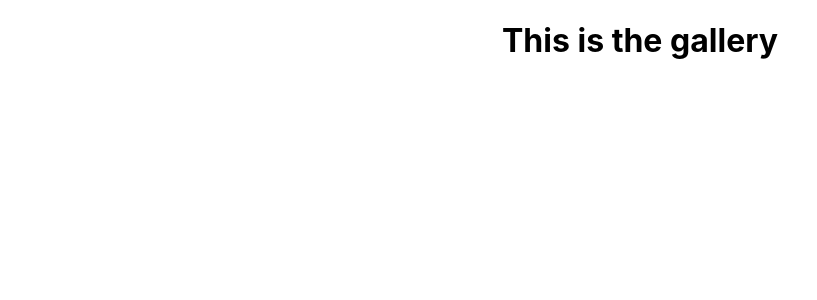
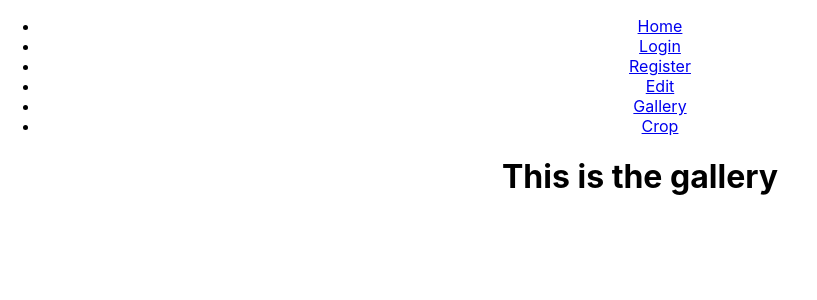
Before and after one commit to mkdir-helen/edit-image, a React (Create React App) app in the folder client/: page /gallery in a window 1280 px wide. Shown: the top 300 px of the page, without its empty margins (0-817 px from the left). Built offline with nearby package versions, Linux system fonts and the light colour scheme.

Commit message:
Added nav component

```diff
--- a/client/src/App.js
+++ b/client/src/App.js
@@ -4,6 +4,7 @@ import './App.css';
 import { BrowserRouter as Router, Route, Link} from 'react-router-dom';
 import Gallery from './components/Gallery';
 import Home from './components/Home';
+import Nav from './components/Nav';
 
 class App extends Component {
   render() {
@@ -11,6 +12,7 @@ class App extends Component {
       <Router>
       <div className="App">
         <Route path='/' exact component={Home} />
+        <Route path='/' component={Nav} />
         <Route path='/gallery' component={Gallery} />
       </div>
       </Router>
--- /dev/null
+++ b/client/src/components/Nav.js
@@ -0,0 +1,31 @@
+import React, { Component } from 'react';
+import {BrowserRouter as Router, Route, Link} from 'react-router-dom';
+
+export default class Nav extends Component {
+  render() {
+    return (
+      <div>
+        <ul>
+            <li>
+                <Link to="/">Home</Link>
+            </li>
+            <li>
+                <Link to="/login">Login</Link>
+            </li>
+            <li>
+                <Link to="/register">Register</Link>
+            </li>
+            <li>
+                <Link to="/edit">Edit</Link>
+            </li>
+            <li>
+                <Link to="/gallery">Gallery</Link>
+            </li>
+            <li>
+                <Link to="/crop">Crop</Link>
+            </li>
+        </ul>
+      </div>
+    )
+  }
+}
```
